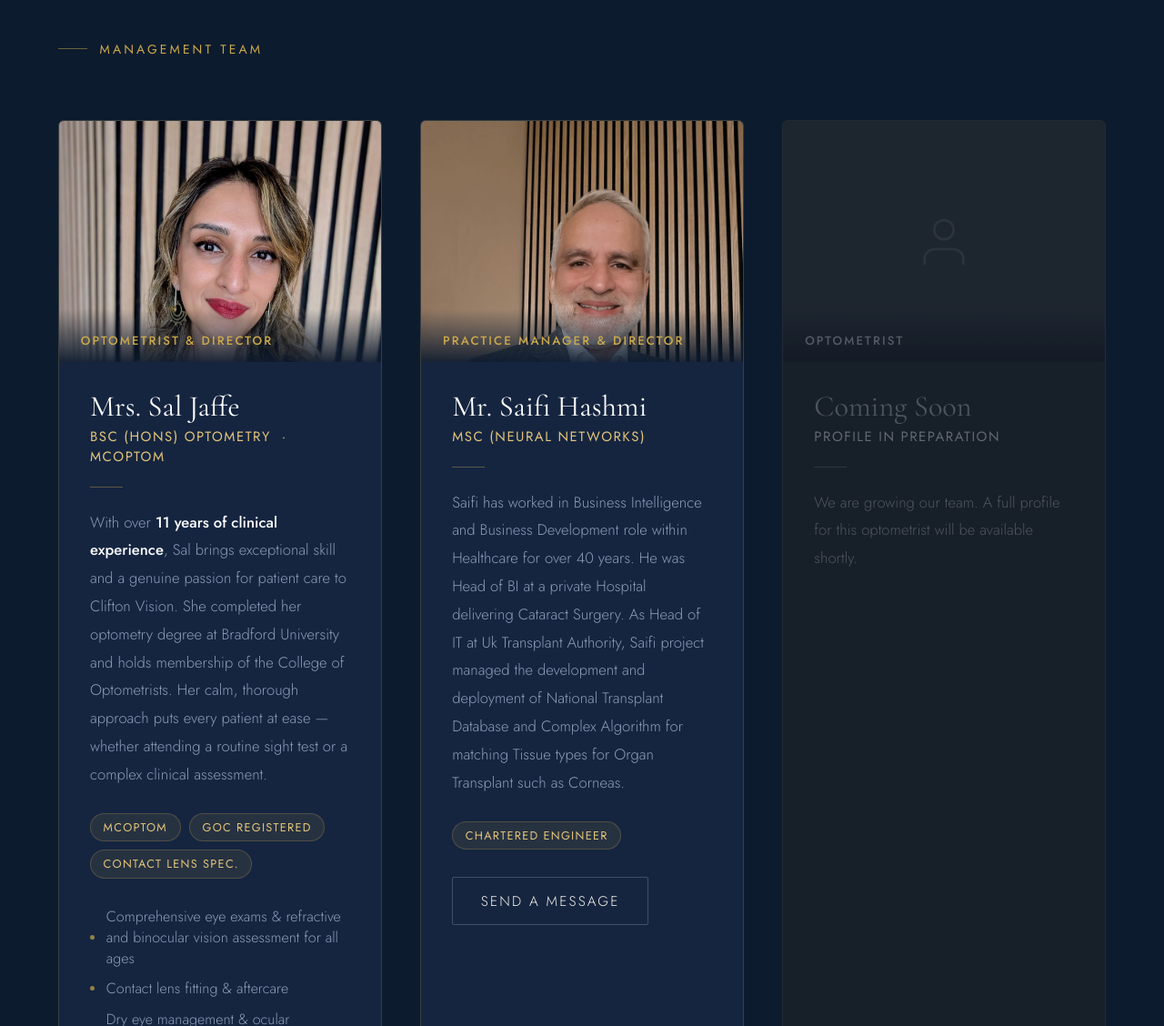
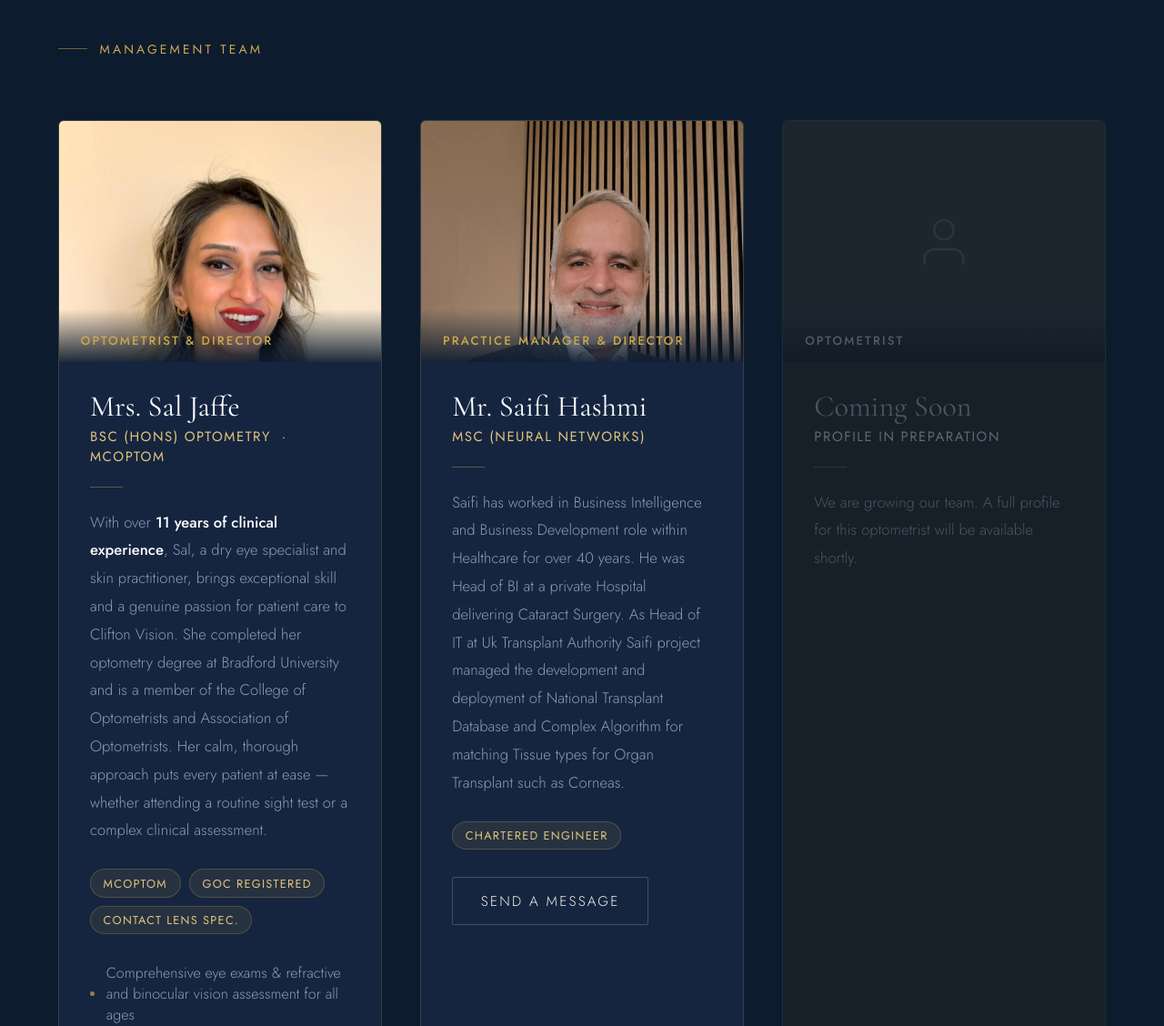
Before and after one commit to saifi-hashmi/GO-LIVE, a plain HTML site: page optometrists.html in a window 1280 px wide. Shown: the part 500-1628 px from the top of the page at 91% size. Drawn offline with nearby package versions, Linux system fonts and the light colour scheme.

Commit message:
Update optometrists.html

```diff
--- a/optometrists.html
+++ b/optometrists.html
@@ -382,7 +382,7 @@
           ╚═══════════════════════════════════════════╝
         -->
         <img
-          src="Saleha.jpeg"
+          src="Saleha 5.png"
           alt="Clifton Vision optometrist portrait"
         />
         <div class="profile-role-ribbon">
@@ -398,7 +398,7 @@
         <div class="profile-divider"></div>
 
         <p class="profile-bio">
-          With over <strong style="color:var(--white);font-weight:500;">11 years of clinical experience</strong>, Sal brings exceptional skill and a genuine passion for patient care to Clifton Vision. She completed her optometry degree at Bradford University and holds membership of the College of Optometrists. Her calm, thorough approach puts every patient at ease — whether attending a routine sight test or a complex clinical assessment.
+          With over <strong style="color:var(--white);font-weight:500;">11 years of clinical experience</strong>, Sal, a dry eye specialist and skin practitioner,  brings exceptional skill and a genuine passion for patient care to Clifton Vision. She completed her optometry degree at Bradford University and is a member of the College of Optometrists and Association of Optometrists. Her calm, thorough approach puts every patient at ease — whether attending a routine sight test or a complex clinical assessment.
         </p>
 
         <!-- Credential tags -->
@@ -455,7 +455,7 @@
         <div class="profile-divider"></div>
 
         <p class="profile-bio">
-          Saifi has worked in Business Intelligence and Business Development role within Healthcare for over 40 years. He was Head of BI at a private Hospital delivering Cataract Surgery. As Head of IT at Uk Transplant Authority, Saifi project managed the development and deployment of National Transplant Database and Complex Algorithm for matching Tissue types for Organ Transplant such as Corneas.
+          Saifi has worked in Business Intelligence and Business Development role within Healthcare for over 40 years. He was Head of BI at a private Hospital delivering Cataract Surgery. As Head of IT at Uk Transplant Authority Saifi project managed the development and deployment of National Transplant Database and Complex Algorithm for matching Tissue types for Organ Transplant such as Corneas.
         </p>
 
         <!-- Credential tags -->
```
